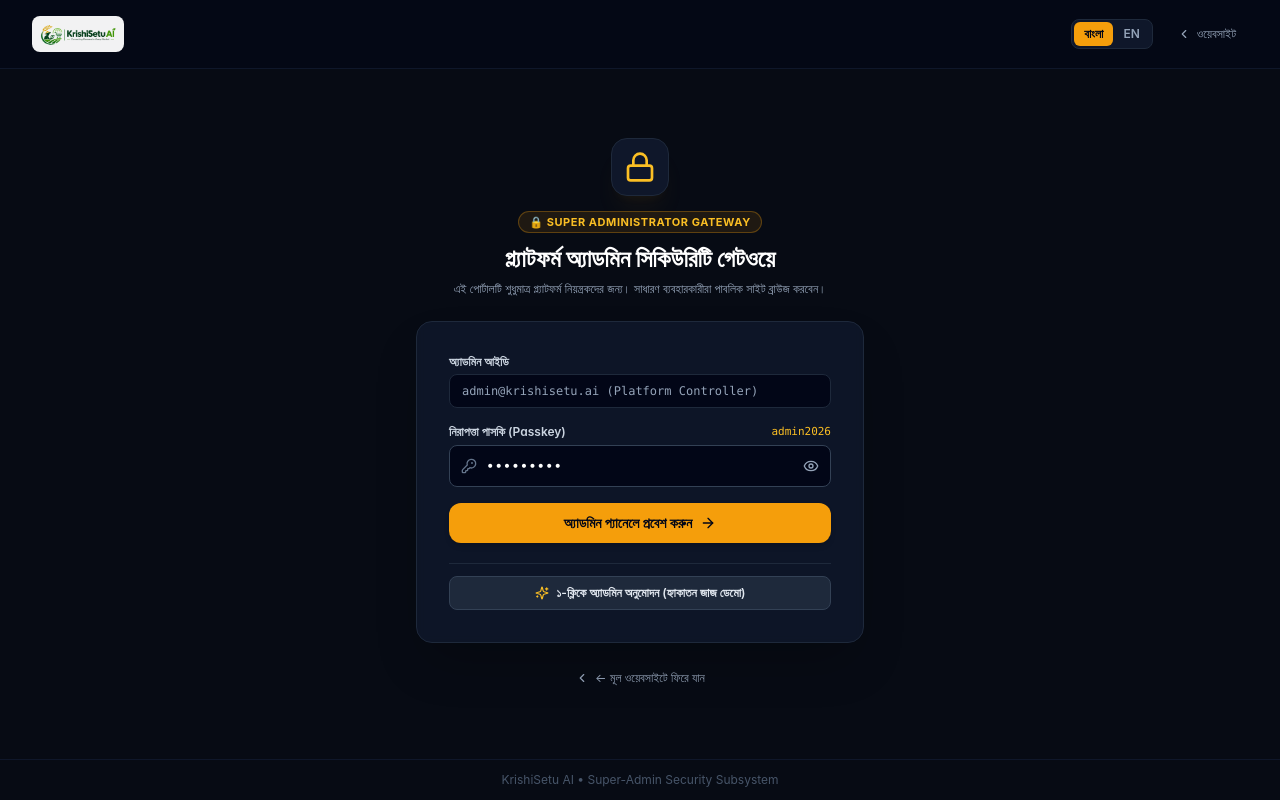
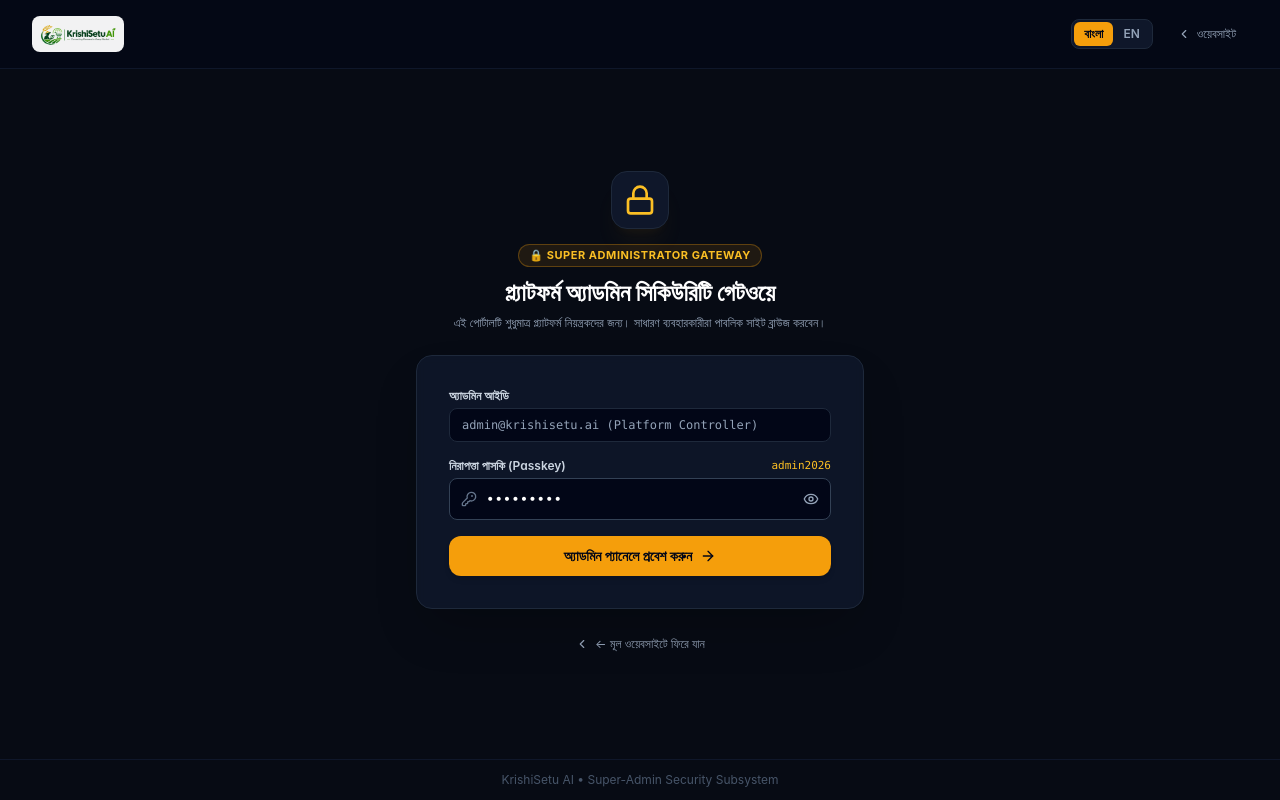
Before and after one commit to Mahin208-next/AgriSphere-AI, a Next.js app: page /admin in a window 1280 px wide. Built offline with nearby package versions, Linux system fonts and the light colour scheme; no server answers.

Commit message:
Remove 1-Click access button from admin gateway

```diff
--- a/app/admin/page.tsx
+++ b/app/admin/page.tsx
@@ -10,7 +10,6 @@ import {
   Lock,
   KeyRound,
   ArrowRight,
-  Sparkles,
   AlertCircle,
   LogOut,
   ChevronLeft,
@@ -292,21 +291,6 @@ export default function AdminPage() {
                 <ArrowRight className="w-4 h-4" />
               </button>
             </form>
-
-            {/* Quick Demo Button for Evaluators */}
-            <div className="pt-3 border-t border-slate-800 space-y-2">
-              <button
-                type="button"
-                onClick={() => handleAdminAuth(undefined, "admin2026")}
-                disabled={loading}
-                className="w-full inline-flex items-center justify-center gap-2 py-2 px-3 rounded-lg bg-slate-800 hover:bg-slate-700 text-slate-200 text-xs font-semibold border border-slate-700 transition"
-              >
-                <Sparkles className="w-3.5 h-3.5 text-amber-400" />
-                <span>
-                  {language === "bn" ? "১-ক্লিকে অ্যাডমিন অনুমোদন (হ্যাকাতন জাজ ডেমো)" : "1-Click Admin Access (Judge Demo)"}
-                </span>
-              </button>
-            </div>
           </div>
 
           {/* Back Link */}
```
